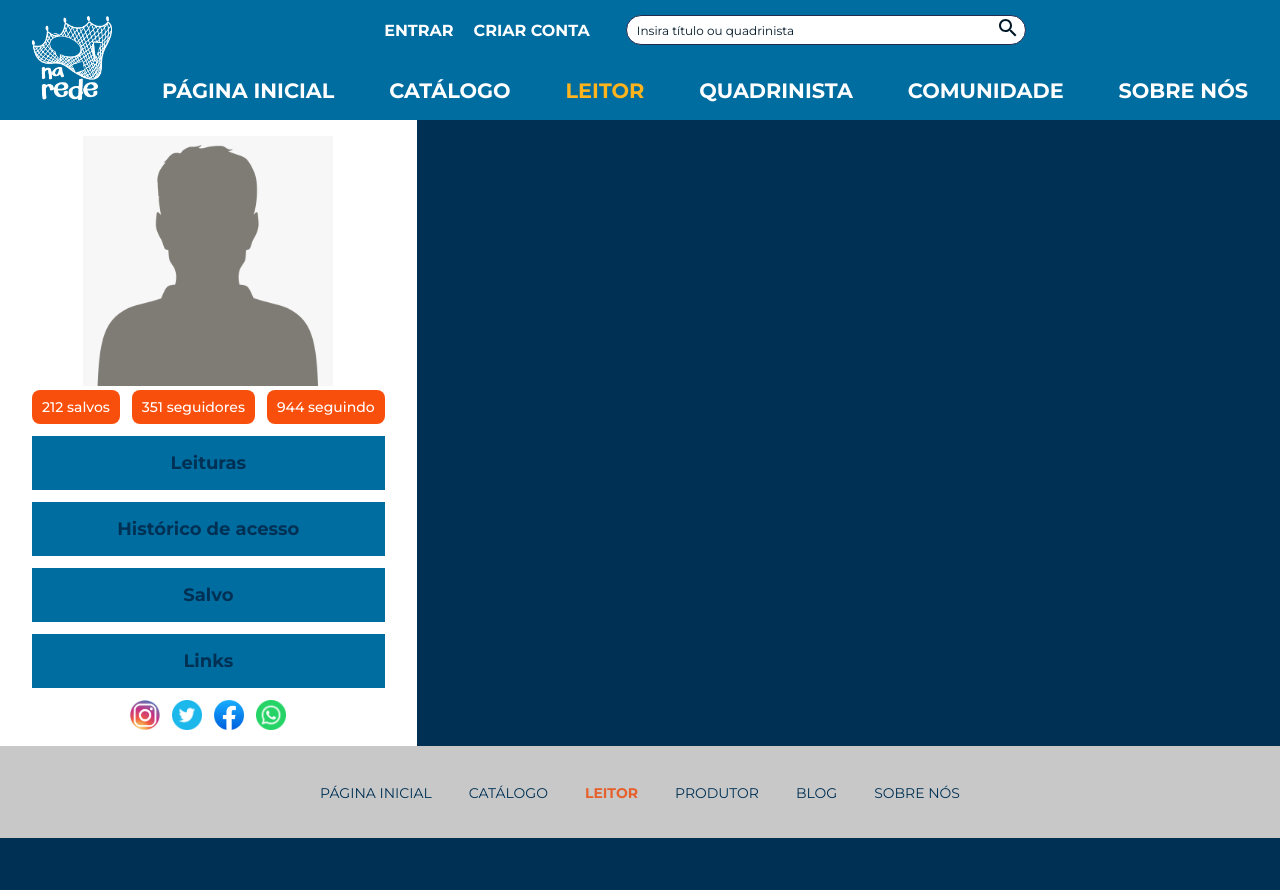
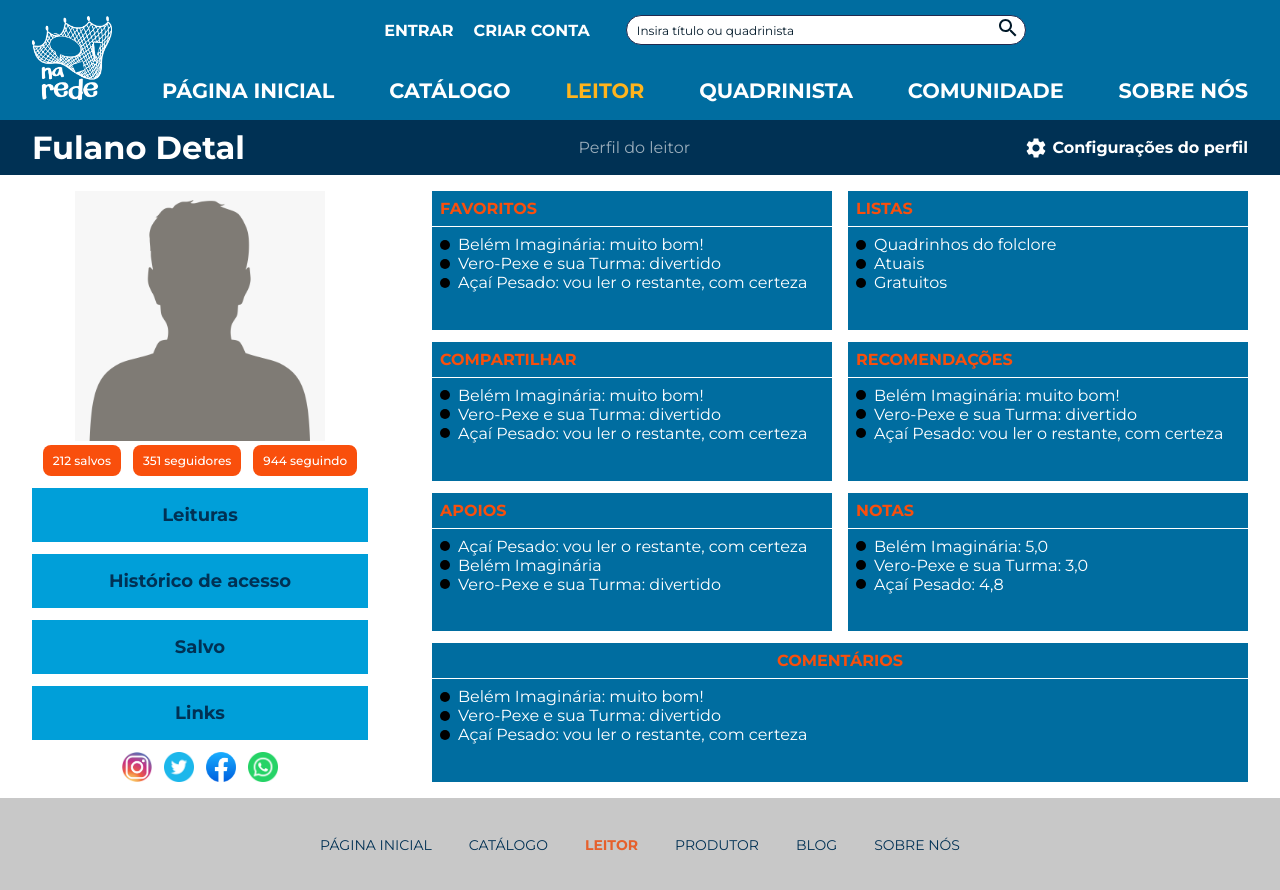
Before and after one commit to YannFigueiredo/narede, a React (Create React App) app in the folder frontend/: page /leitor in a window 1280 px wide. Before the commit the page ends 838 px from the top, so only its background shows below. Built offline with nearby package versions, Linux system fonts and the light colour scheme.

Commit message:
refactor: finalizada reformulação da página do leitor

```diff
--- a/frontend/src/pages/Reader/index.js
+++ b/frontend/src/pages/Reader/index.js
@@ -1,10 +1,23 @@
 import React, { useState, useEffect } from "react";
-import { Container, Header, Main, Infos, Profile, ImageWrapper, TagsWrapper, ButtonsWrapper, Social, Content } from "./styles";
+import {
+  Container,
+  Header,
+  Main,
+  Infos,
+  Profile,
+  ImageWrapper,
+  TagsWrapper,
+  ButtonsWrapper,
+  Social,
+  Content,
+  Item
+} from "./styles";
 import GenericPicture from "assets/images/generic-user.png";
 import instagram from "assets/icons/instagram.png";
 import twitter from "assets/icons/twitter.png";
 import facebook from "assets/icons/facebook.png";
 import whatsapp from "assets/icons/whatsapp.png";
+import SettingsIcon from "@mui/icons-material/Settings";
 
 export default function Reader() {
   const [favorites, setFavorites] = useState();
@@ -53,7 +66,12 @@ export default function Reader() {
   return(
     <Container>
       <Header>
-
+        <h2>Fulano Detal</h2>
+        <span className="page-title">Perfil do leitor</span>
+        <div>
+          <SettingsIcon className="settings-icon" />
+          <span>Configurações do perfil</span>
+        </div>
       </Header>
       <Main>
         <Infos>
@@ -81,7 +99,76 @@ export default function Reader() {
           </Social>
         </Infos>
         <Content>
-
+          <Item>
+            <div>
+              <h3>Favoritos</h3>
+            </div>
+            <ul>
+              <li><div></div>Belém Imaginária: muito bom!</li>
+              <li><div></div>Vero-Pexe e sua Turma: divertido</li>
+              <li><div></div>Açaí Pesado: vou ler o restante, com certeza</li>
+            </ul>
+          </Item>
+          <Item>
+            <div>
+              <h3>Listas</h3>
+            </div>
+            <ul>
+              <li><div></div>Quadrinhos do folclore</li>
+              <li><div></div>Atuais</li>
+              <li><div></div>Gratuitos</li>
+            </ul>
+          </Item>
+          <Item>
+            <div>
+              <h3>Compartilhar</h3>
+            </div>
+            <ul>
+              <li><div></div>Belém Imaginária: muito bom!</li>
+              <li><div></div>Vero-Pexe e sua Turma: divertido</li>
+              <li><div></div>Açaí Pesado: vou ler o restante, com certeza</li>
+            </ul>
+          </Item>
+          <Item>
+            <div>
+              <h3>Recomendações</h3>
+            </div>
+            <ul>
+              <li><div></div>Belém Imaginária: muito bom!</li>
+              <li><div></div>Vero-Pexe e sua Turma: divertido</li>
+              <li><div></div>Açaí Pesado: vou ler o restante, com certeza</li>
+            </ul>
+          </Item>
+          <Item>
+            <div>
+              <h3>Apoios</h3>
+            </div>
+            <ul>
+              <li><div></div>Açaí Pesado: vou ler o restante, com certeza</li>
+              <li><div></div>Belém Imaginária</li>
+              <li><div></div>Vero-Pexe e sua Turma: divertido</li>
+            </ul>
+          </Item>
+          <Item>
+            <div>
+              <h3>Notas</h3>
+            </div>
+            <ul>
+              <li><div></div>Belém Imaginária: 5,0</li>
+              <li><div></div>Vero-Pexe e sua Turma: 3,0</li>
+              <li><div></div>Açaí Pesado: 4,8</li>
+            </ul>
+          </Item>
+          <Item className="double-col">
+            <div>
+              <h3>Comentários</h3>
+            </div>
+            <ul>
+              <li><div></div>Belém Imaginária: muito bom!</li>
+              <li><div></div>Vero-Pexe e sua Turma: divertido</li>
+              <li><div></div>Açaí Pesado: vou ler o restante, com certeza</li>
+            </ul>
+          </Item>
         </Content>
       </Main>
     </Container>
--- a/frontend/src/pages/Reader/styles.js
+++ b/frontend/src/pages/Reader/styles.js
@@ -4,12 +4,44 @@ export const Container = styled.div`
   max-width: 1440px;
   margin: auto;
   display: flex;
+  flex-direction: column;
 `;
 
-export const Header = styled.div``;
+export const Header = styled.div`
+  display: flex;
+  justify-content: space-between;
+  align-items: center;
+  padding:
+  ${({theme}) => theme.spacing.padding.big_small}
+  ${({theme}) => theme.spacing.padding.large};
+
+  .page-title {
+    color: rgba(255, 255, 255, .6);
+  }
+
+  h2 {
+    color: #FFF;
+  }
+
+  div {
+    display: flex;
+    align-items: center;
+    gap: ${({theme}) => theme.spacing.between_elements.very_small};
+
+    span {
+      font-weight: 700;
+    }
+  }
+
+  .settings-icon [
+    fill: #FFF;
+    font-size: 2rem;
+  ]
+`;
 
 export const Main = styled.div`
   display: flex;
+  width: 100%;
 `;
 
 export const Infos = styled.div`
@@ -20,6 +52,7 @@ export const Infos = styled.div`
   padding:
   ${({theme}) => theme.spacing.padding.small}
   ${({theme}) => theme.spacing.padding.large};
+  min-width: 400px;
 `;
 
 export const Profile = styled.div`
@@ -46,7 +79,7 @@ export const TagsWrapper = styled.div`
     ${({theme}) => theme.spacing.padding.big_small}
     ${({theme}) => theme.spacing.padding.very_small};
     font-weight: 500;
-    font-size: ${({theme}) => theme.fontSize.regular};
+    font-size: ${({theme}) => theme.fontSize.small};
     border-radius: 0.5rem;
   }
 `;
@@ -58,7 +91,7 @@ export const ButtonsWrapper = styled.div`
 
   button {
     border: none;
-    background: ${({theme}) => theme.colors.backgroundSecondary};
+    background: rgb(0, 159, 217);
     color: ${({theme}) => theme.colors.backgroundPrimary};
     padding: ${({theme}) => theme.spacing.padding.small};
     font-weight: 700;
@@ -81,131 +114,51 @@ export const Content = styled.div`
   padding:
   ${({theme}) => theme.spacing.padding.small}
   ${({theme}) => theme.spacing.padding.large};
-`;
+  display: grid;
+  grid-template-columns: 1fr 1fr;
+  grid-template-rows: auto;
+  gap:
+  ${({theme}) => theme.spacing.between_elements.between_cards}
+  ${({theme}) => theme.spacing.between_elements.between_items};
+  width: 100%;
+  background: #FFF;
 
-/*export const Main = styled.div`
-  padding:
-  ${({theme}) => theme.spacing.padding.large}
-  ${({theme}) => theme.spacing.padding.large}
-  ${({theme}) => theme.spacing.padding.large}
-  ${({theme}) => theme.spacing.padding.very_large};
-  display: flex;
-  flex-direction: column;
-  gap: ${({theme}) => theme.spacing.between_elements.between_sections};
+  .double-col {
+    grid-column: span 2;
 
-  hr {
-    height: 0.9375rem;
-    border-radius: ${({theme}) => theme.spacing.radius.very_small};
-    background: #FFF;
-  }
-
-  @media screen and (max-width: 992px) {
-    padding: ${({theme}) => theme.spacing.padding.large};
-  }
-
-  @media screen and (max-width: 768px) {
-    padding: ${({theme}) => theme.spacing.padding.small};
+    h3 {
+      text-align: center;
+    }
   }
 `;
 
-export const ContentWrapper = styled.div`
-  display: flex;
-  align-items: flex-start;
-  gap: ${({theme}) => theme.spacing.between_elements.between_cards};
-
-  @media screen and (max-width: 992px) {
-    flex-direction: column;
-  }
-`;
-
-export const Tabs = styled.nav`
-  max-width: 25rem;
-  width: 100%;
+export const Item = styled.div`
+  background: ${({theme}) => theme.colors.backgroundSecondary};
 
   ul {
-    display: flex;
-    flex-direction: column;
-    gap: ${({theme}) => theme.spacing.between_elements.small};
-    position: relative;
+    padding: ${({theme}) => theme.spacing.padding.big_small};
+    list-style-type: none;
   }
 
   ul li {
     display: flex;
-    list-style: none;
+    gap: ${({theme}) => theme.spacing.between_elements.small};
     align-items: center;
   }
 
   ul li div {
-    border-width: 0.9375rem;
-    border-style: solid;
-    border-color: transparent transparent transparent ${({theme}) => theme.colors.blue["100"]};
-    width: 0.3125rem;
-    opacity: 0;
+    background: #000;
+    width: 10px;
+    height: 10px;
+    border-radius: 50%;
   }
 
-  ul li .detail-selected {
-    opacity: 1;
-  }
-
-  ul li span {
-    list-style: none;
+  h3 {
+    color: ${({theme}) => theme.colors.sectionTitle};
+    display: inline-block;
+    border-bottom: 1px solid #FFF;
+    padding: ${({theme}) => theme.spacing.padding.big_small};
+    width: 100%;
     text-transform: uppercase;
-    font-size: ${({theme}) => theme.fontSize.base_large};
-    padding: ${({theme}) => theme.spacing.padding.large};
-    background: #FFF;
-    border-radius:  ${({theme}) => theme.spacing.radius.normal};
-    color: ${({theme}) => theme.colors.blue["500"]};
-    text-align: center;
-    font-weight: 900;
-    cursor: pointer;
-    transition: all linear .4s;
-    width: 100%;
-  }
-
-  ul li span:hover {
-    background: ${({theme}) => theme.colors.blue["100"]};
-  }
-
-  .selected {
-    background: ${({theme}) => theme.colors.blue["100"]};
-  }
-
-  @media screen and (max-width: 992px) {
-    max-width: 100%;
-
-    ul {
-      flex-direction: row;
-      justify-content:  space-around;
-    }
-
-    ul li {
-      width: 100%;
-    }
-
-    ul li span {
-      height: 100%;
-      display: flex;
-      align-items: center;
-      justify-content: center;
-    }
-
-    ul li div {
-      display: none;
-    }
-  }
-
-  @media screen and (max-width: 768px) {
-    ul {
-      flex-wrap: wrap;
-    }
-
-    ul li span {
-      font-size: ${({theme}) => theme.fontSize.base};
-      padding: ${({theme}) => theme.spacing.padding.small}
-    }
   }
 `;
-
-export const Content = styled.div`
-  width: 100%;
-`;*/
```
